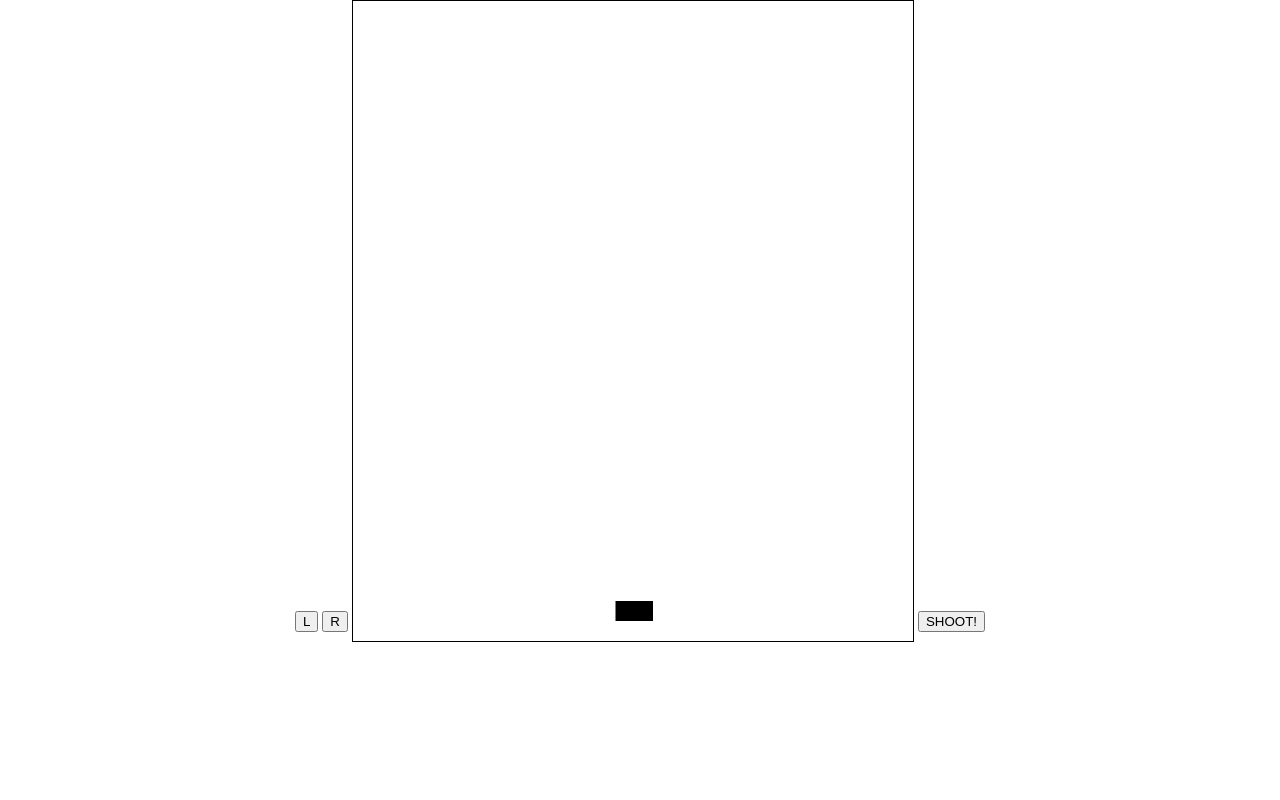
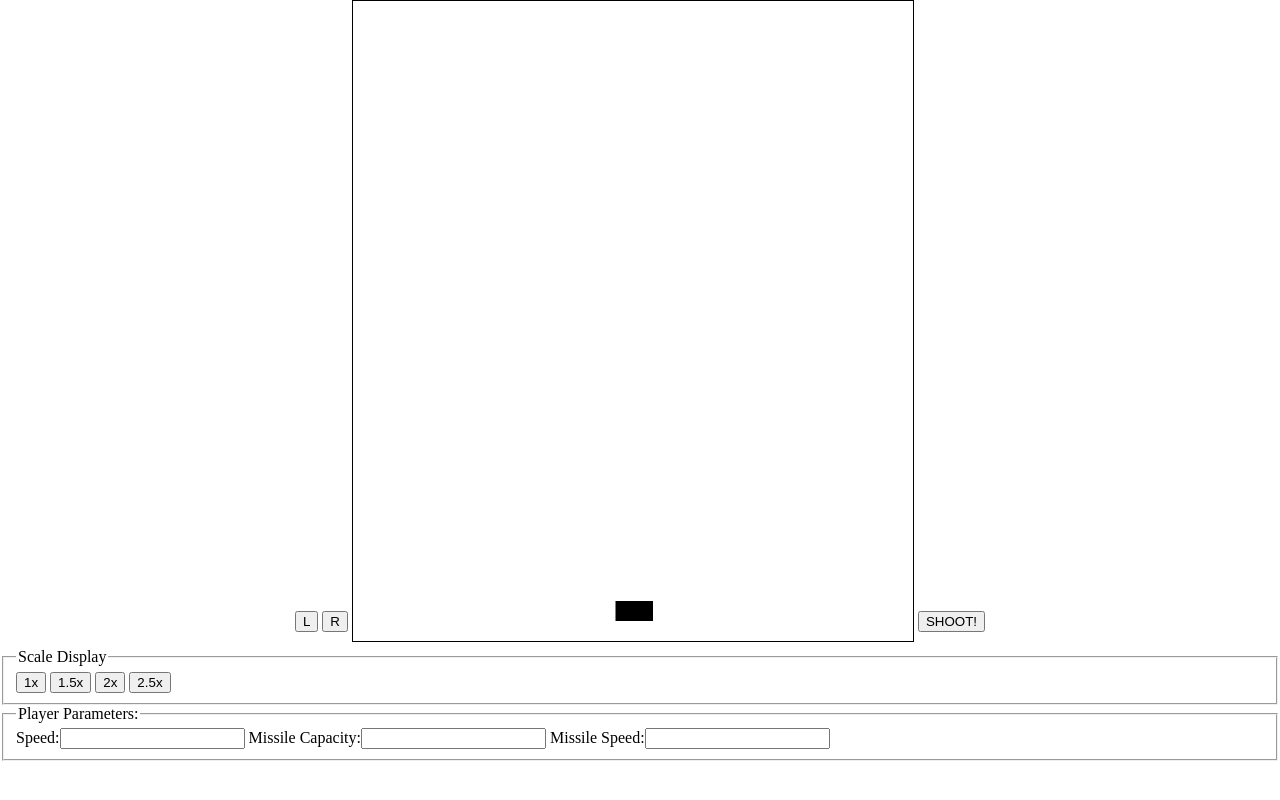
Before and after one commit to hashbrownz-dev/space-invasion, a plain HTML site: page index.html in a window 1280 px wide. Drawn offline with Linux system fonts and the light colour scheme.

Commit message:
adds dom interface for canvas scaling and modifying  player parameters

```diff
--- a/index.css
+++ b/index.css
@@ -12,5 +12,5 @@
 }
 html, body{
     margin: 0;
-    overflow: hidden;
+    /*overflow: hidden;*/
 }
--- a/index.html
+++ b/index.html
@@ -15,12 +15,19 @@
             <canvas id = 'display' height = '256' width = '224'></canvas>
             <button type="button" id="shoot-button" class="control-button">SHOOT!</button>
         </div>
-        <!-- !!!FOR TESTING KEY BINDING!!!
-        <label for="control-left">Left:</label><input name="left" id="control-left" size="1">
-        <label for="control-left">Right:</label><input name="right" id="control-right" size="1">
-        <label for="control-shoot">Shoot:</label><input name="shoot" id="control-shoot" size="1">
-        <button type="button" id="bind">BIND</button>
-        -->
         <!--<p id = 'input'></p>-->
+        <fieldset id = 'scale-display'>
+            <legend>Scale Display</legend>
+            <button type="button" id="one">1x</button>
+            <button type="button" id="one-point-five">1.5x</button>
+            <button type="button" id="two">2x</button>
+            <button type="button" id="two-point-five">2.5x</button>
+        </fieldset>
+        <fieldset class = 'player-parameters'>
+            <legend>Player Parameters:</legend>
+            <label for="speed">Speed:</label><input type="number" id="speed">
+            <label for="missile-capacity">Missile Capacity:</label><input type="number" id="missile-capacity">
+            <label for="missile-speed">Missile Speed:</label><input type="number" id="missile-speed">
+        </fieldset>
     </body>
 </html>
--- a/index.js
+++ b/index.js
@@ -61,8 +61,6 @@ const main = () => {
     const keys = ['ArrowLeft','ArrowRight',' '];
     const controller = trackKeys(keys);
     buildMobileControls(keys,controller);
-    //For Testing Key Binding
-    //document.getElementById('bind').addEventListener('click', () => { bindKeys(keys); });
 
     let playerOne = new Ship(105);
     const update = (timeStamp) => {
@@ -98,7 +96,7 @@ const main = () => {
 const trackKeys = (keys) => {
     let down = Object.create(null);
     const track = (event) => {
-        event.preventDefault();
+        //event.preventDefault();
         if(keys.includes(event.key)){
             down[event.key] = event.type == 'keydown';
         }
```
